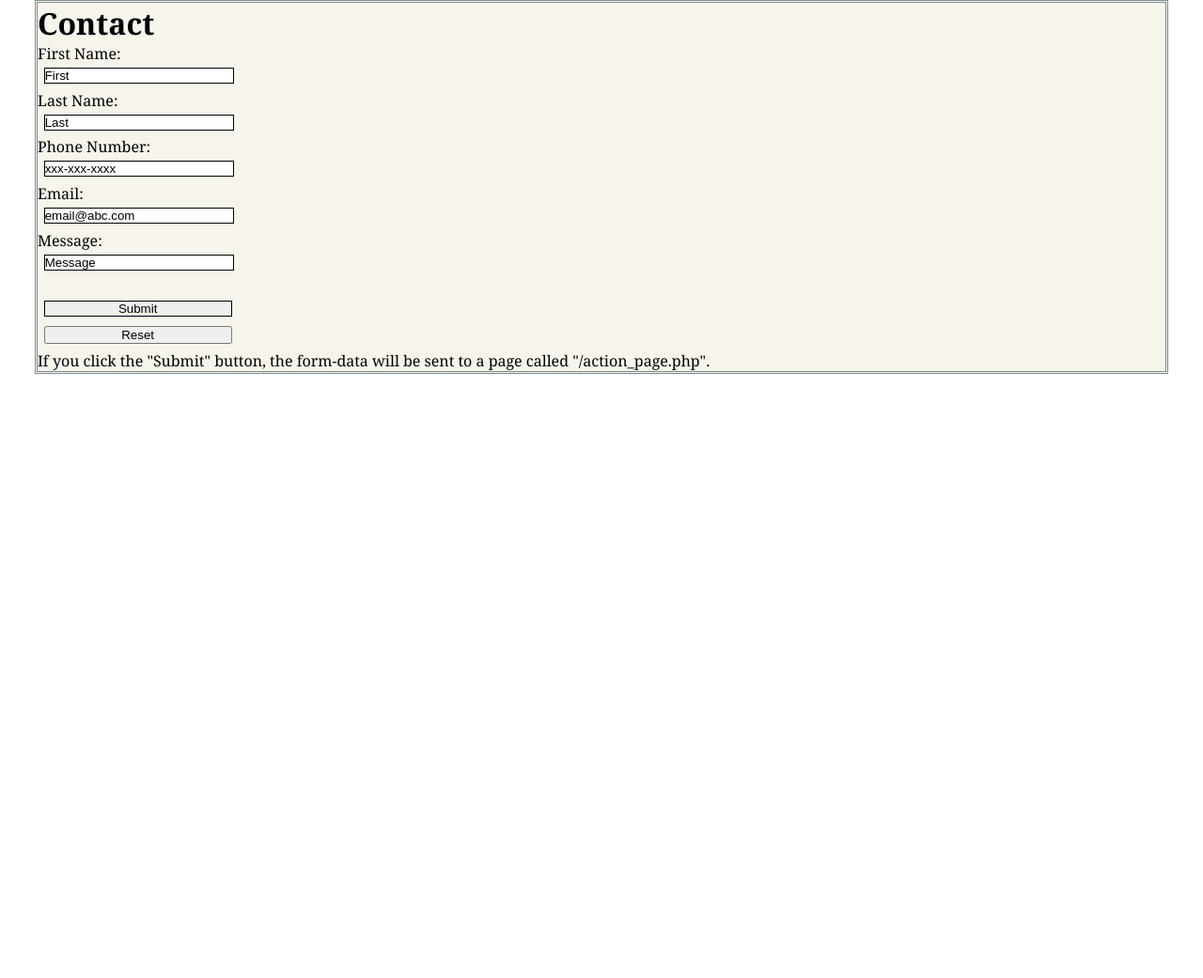
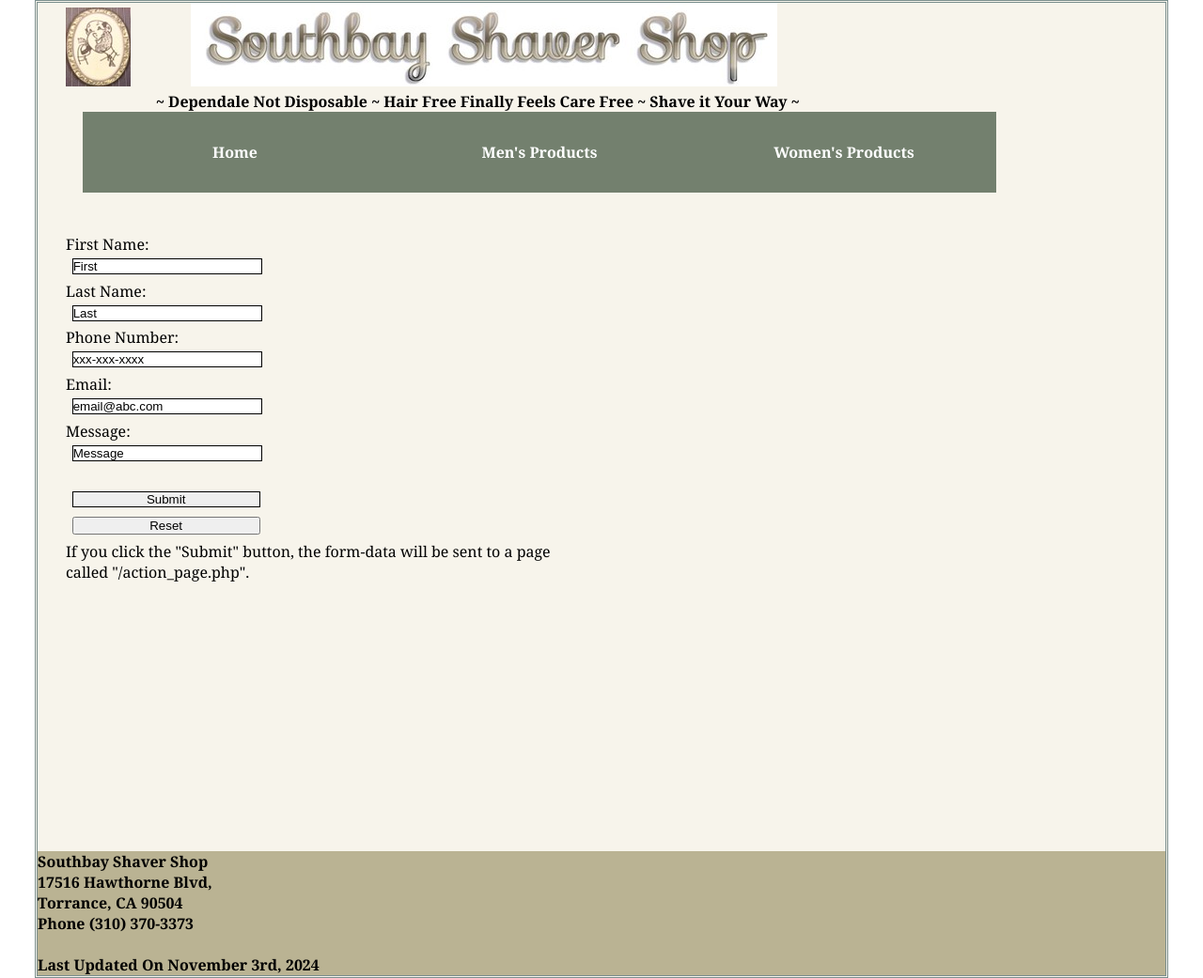
Before and after one commit to NalaniCali55/c132-project2-3old, a plain HTML site: page contactform.html in a window 1280 px wide. Shown: the whole page at 94% size. Before the commit the page ends 800 px from the top, so only its background shows below. Drawn offline with Linux system fonts and the light colour scheme.

Commit message:
Update contactform.html

```diff
--- a/contactform.html
+++ b/contactform.html
@@ -4,11 +4,26 @@
 <head>
 <meta charset="utf-8">
 <link rel="stylesheet" href="main.css">
-<title>Contact Form</title>
-<h1>Contact</h1>
+<title>Southbay Shaver Shop</title>
 </head>
-
 <body>
+    <header>
+        <img src="img_logo.jpg" alt="Shaver Shop Logo">
+        <img src="img_header.jpg" alt="Shaver Shop Header">
+        <h3>~ Dependale Not Disposable ~ Hair Free Finally Feels Care Free ~ Shave it Your Way ~ </h3>
+    </header>
+        <nav id="nav_menu">
+        <ul>
+            <li><a href="index.html">Home</a></li>
+            <li><a href="mensproducts.html">Men's Products</a></li>
+            <li><a href="womensproducs.html">Women's Products</a></li>
+        </ul>
+    </nav>
+    <br>
+    <br>
+    <br>
+<main>
+<div>
     <form action="/action_page.php">
         <label for="fname">First Name:</label><br>
         <input type="text" id="fname" name="fname" value="First"><br>
@@ -26,6 +41,30 @@
     </form>
 
 <p>If you click the "Submit" button, the form-data will be sent to a page called "/action_page.php".</p>
-
+</div>
+</main>
+<br>
+<br>
+<br>
+<br>
+<br>
+<br>
+<br>
+<br>
+<br>
+<br>
+<br>
+<br>
+<br>
+<br>
+<footer>
+    <p>Southbay Shaver Shop <br>
+           17516 Hawthorne Blvd, <br>
+           Torrance, CA 90504 <br>
+           Phone (310) 370-3373 <br>
+     <br>
+        Last Updated On November 3rd, 2024
+    </p>
+</footer>
 </body>
 </html>
```
Lines whose indentation alone changed are shown as unchanged.
